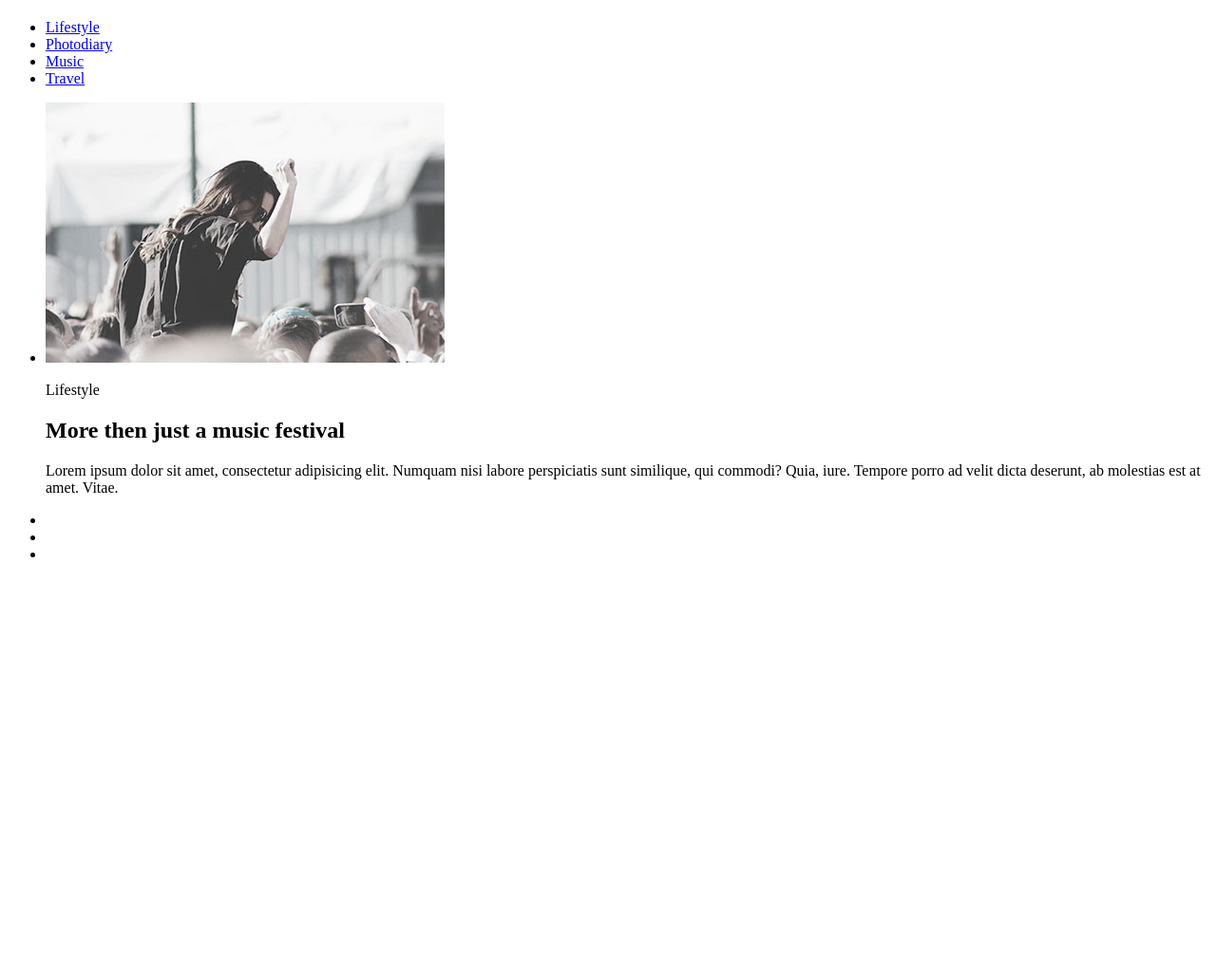
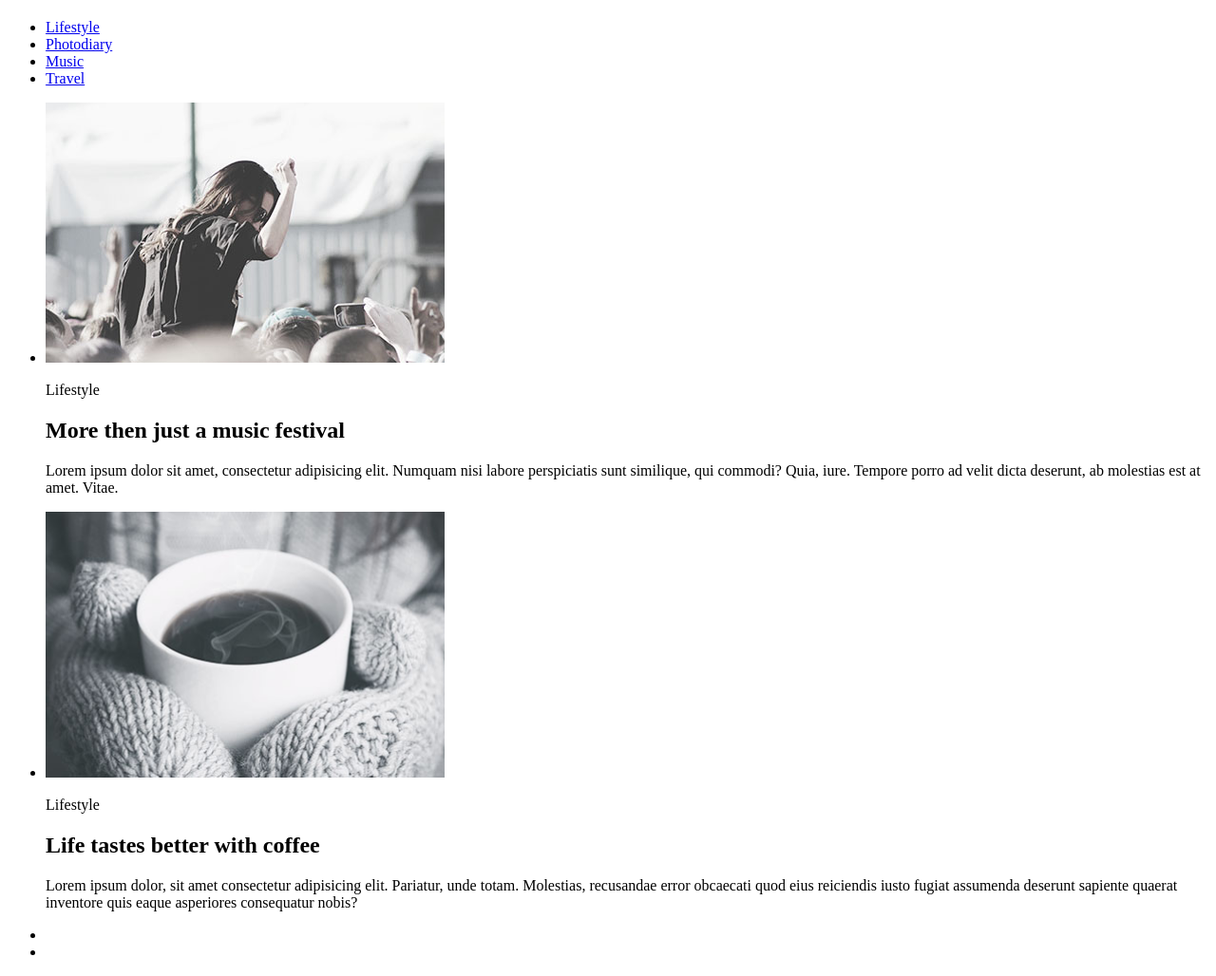
Before and after one commit to belon-creator/goit-markup-hw-02, a plain HTML site: page index.html in a window 1280 px wide. Shown: the whole page at 95% size. Before the commit the page ends 800 px from the top, so only its background shows below. Drawn offline with Linux system fonts and the light colour scheme.

Commit message:
add 2-nd article

```diff
--- a/index.html
+++ b/index.html
@@ -33,7 +33,7 @@
         <ul>
           <li>
             <article>
-              <img src="./img/homework-01.jpg" alt="img" />
+              <img src="./img/homework-01.jpg" alt="img" width="420" />
               <p>Lifestyle</p>
               <h2>More then just a music festival</h2>
               <p>
@@ -44,7 +44,17 @@
               </p>
             </article>
           </li>
-          <li></li>
+          <li>
+            <img src="./img/homework-01-1.jpg" alt="img" width="420" />
+            <p>Lifestyle</p>
+            <h2>Life tastes better with coffee</h2>
+            <p>
+              Lorem ipsum dolor, sit amet consectetur adipisicing elit.
+              Pariatur, unde totam. Molestias, recusandae error obcaecati quod
+              eius reiciendis iusto fugiat assumenda deserunt sapiente quaerat
+              inventore quis eaque asperiores consequatur nobis?
+            </p>
+          </li>
           <li></li>
           <li></li>
         </ul>
```
